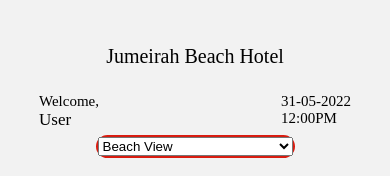
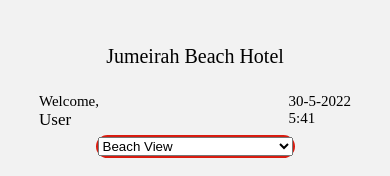
Before and after one commit to SangeethSujith/EZMenu, a React Native app: screen /Seats in a window 390 px wide. Shown: the top 176 px of the page. Built offline with nearby package versions, Linux system fonts and the light colour scheme.

Commit message:
Added dynamic date time

```diff
--- a/assets/screens/Seats.js
+++ b/assets/screens/Seats.js
@@ -1,12 +1,29 @@
 /* eslint-disable prettier/prettier */
 import {Text, View,Image,TouchableOpacity,ScrollView} from 'react-native';
-import React,{useState} from 'react';
+import React,{useState,useEffect} from 'react';
 import Design from '../styles/Design';
 import { Picker } from '@react-native-picker/picker';
 import { windowwidth } from '../styles/Dimentions';
 const Seats = ({navigation}) => {
     const [selectedLanguage, setSelectedLanguage] = useState();
-  return (
+    const[currentTime,setCurrentTime]=useState('')
+    useEffect(()=>{
+        var hours=new Date().getHours()
+        var min=new Date().getMinutes()
+        setCurrentTime(
+            hours+':'+min
+        )
+    }, [])
+    const [currentDate, setCurrentDate]=useState('')
+    useEffect(()=>{
+        var date=new Date().getDate()
+        var month=new Date().getMonth()+1
+        var year=new Date().getFullYear()
+        setCurrentDate(
+            date+'-'+month+'-'+year
+        )
+    }, [])
+    return (
     <View style={Design.container2}>
       <Text style={Design.hotelname1}>Jumeirah Beach Hotel</Text>
     <View style={{flexDirection:'row',justifyContent:'space-between',width:'80%',marginBottom:5}}>
@@ -15,8 +32,8 @@
             <Text style={Design.h2c}>User</Text>
         </View>
         <View>
-        <Text style={Design.regulartext}>31-05-2022</Text>
-        <Text style={Design.regulartext}>12:00PM</Text>
+        <Text style={Design.regulartext}>{currentDate}</Text>
+        <Text style={Design.regulartext}>{currentTime}</Text>
         </View>
         </View>
         <View style={{borderRadius:30,borderColor:'#D91C10',borderWidth:2,marginBottom:5,}}>
```
